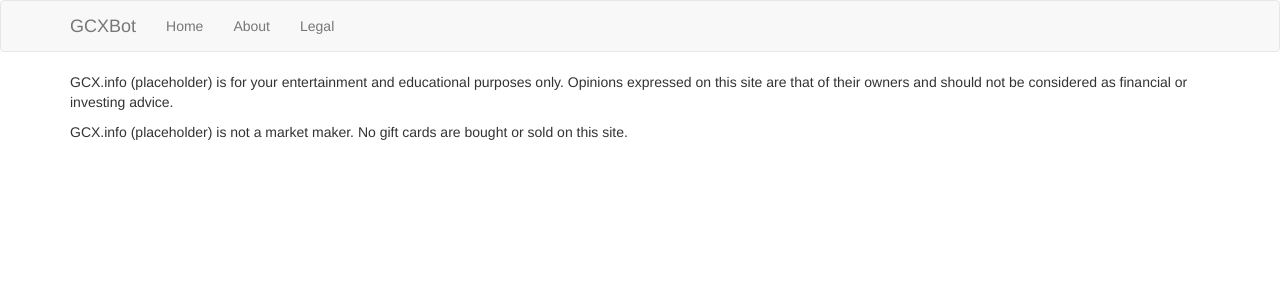
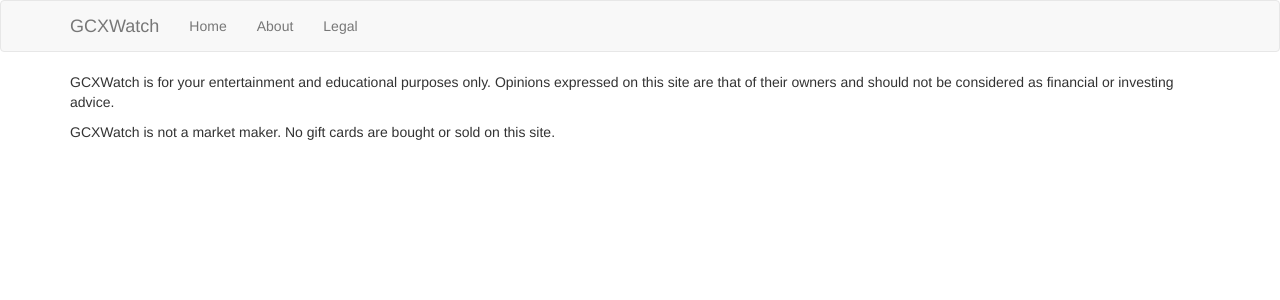
Before and after one commit to charliegerrior/gcx_webapp, a Flask app: page /legal in a window 1280 px wide. Shown: the top 300 px of the page. Run offline with Flask 2, Linux system fonts and the light colour scheme; some libraries are stand-ins or nearby versions.

Commit message:
changes name of site

```diff
--- a/app/templates/about.html
+++ b/app/templates/about.html
@@ -1,6 +1,6 @@
 {% extends "base.html" %}
 {% block app_content %}
-<p>GCX.info (placeholder) scrapes the popular r/giftcardexchagne subreddit and attempts to apply common stock market thinking to the trading of giftcards.</p>
+<p>GCXWatch scrapes the popular <a href="https://www.reddit.com/r/giftcardexchange">r/giftcardexchange</a> subreddit and attempts to apply common stock market thinking to the trading of giftcards.</p>
 <p>For definitions, see:</p>
 <ul>
     <li><a href="https://www.investopedia.com/terms/b/bid.asp">bid</a></li>
--- a/app/templates/base.html
+++ b/app/templates/base.html
@@ -6,7 +6,7 @@
 {% endblock %}
 
 {% block title %}
-    {% if title %}{{ title }} - GCXBot{% else %}Welcome to GCXBot{% endif %}
+    {% if title %}{{ title }} - GCXWatch{% else %}Welcome to GCXWatch{% endif %}
 {% endblock %}
 
 {% block navbar %}
@@ -19,7 +19,7 @@
                     <span class="icon-bar"></span>
                     <span class="icon-bar"></span>
                 </button>
-                <a class="navbar-brand" href="{{ url_for('main.index') }}">GCXBot</a>
+                <a class="navbar-brand" href="{{ url_for('main.index') }}">GCXWatch</a>
             </div>
             <div class="collapse navbar-collapse" id="bs-example-navbar-collapse-1">
                 <ul class="nav navbar-nav navbar-left">
--- a/app/templates/legal.html
+++ b/app/templates/legal.html
@@ -1,5 +1,5 @@
 {% extends "base.html" %}
 {% block app_content %}
-<p>GCX.info (placeholder) is for your entertainment and educational purposes only. Opinions expressed on this site are that of their owners and should not be considered as financial or investing advice.</p>
-<p>GCX.info (placeholder) is not a market maker. No gift cards are bought or sold on this site.</p>
+<p>GCXWatch is for your entertainment and educational purposes only. Opinions expressed on this site are that of their owners and should not be considered as financial or investing advice.</p>
+<p>GCXWatch is not a market maker. No gift cards are bought or sold on this site.</p>
 {% endblock %}
```
